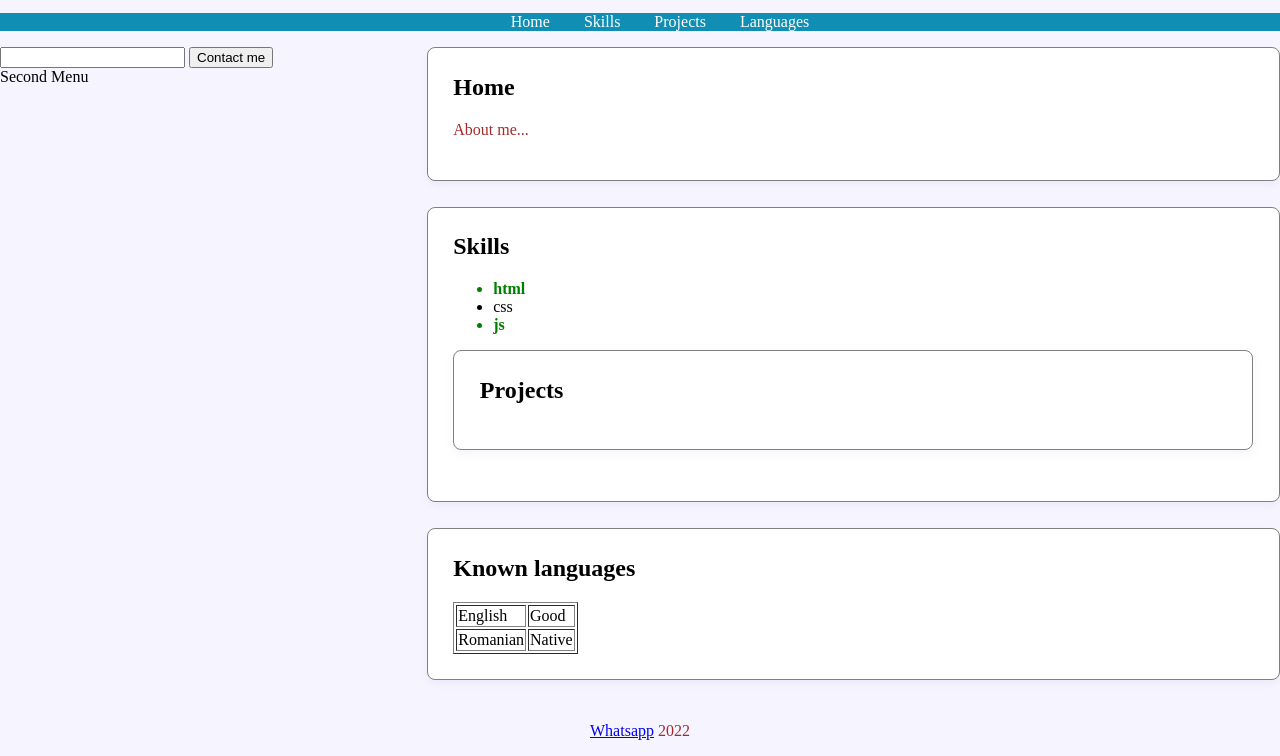
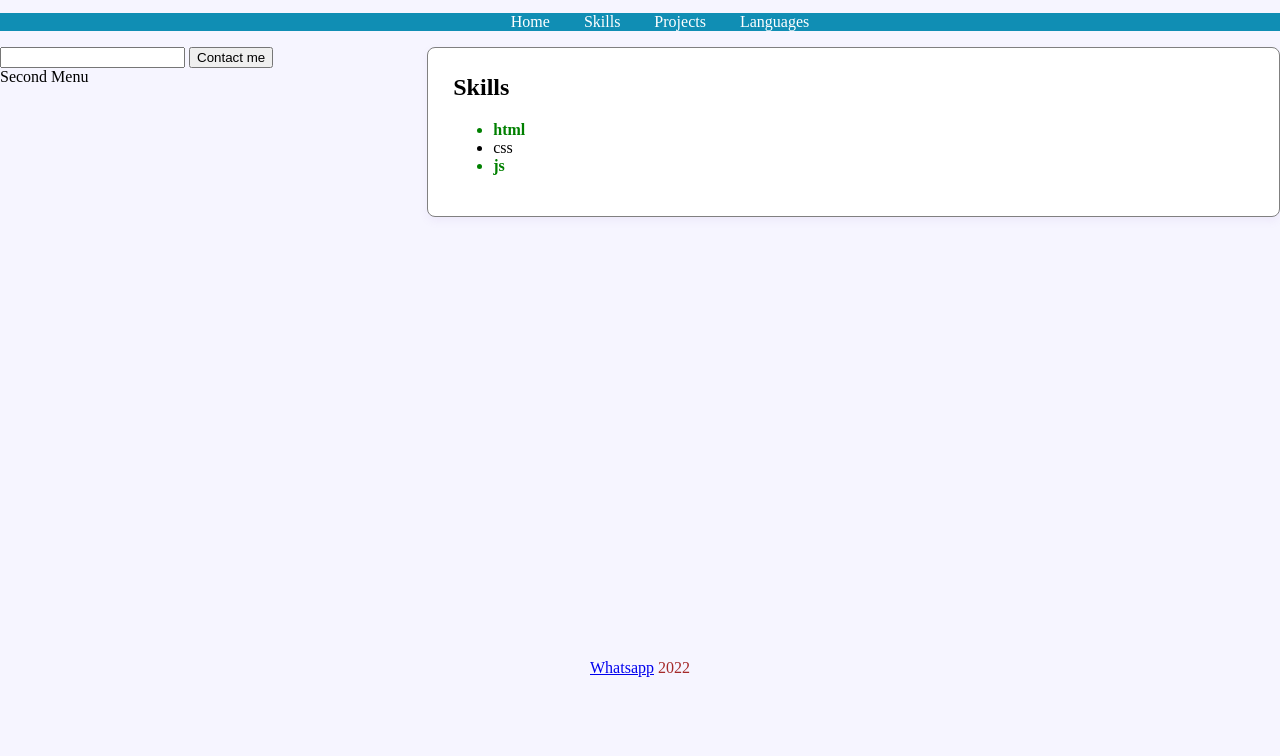
Before and after one commit to dianaat/dianaat.github.io, a plain HTML site: page index.html in a window 1280 px wide. Both pictures are taken after a click on the link "Skills". Shown: the part 107-863 px from the top of the page. After the commit the page ends 800 px from the top, so only its background shows below. Drawn offline with Linux system fonts and the light colour scheme.

Commit message:
onclick buttons

```diff
--- a/index.html
+++ b/index.html
@@ -21,10 +21,10 @@
 
         </div>
             <ul id="top-menu-bar" >
-            <li><a href="#">Home</a></li>
-            <li><a href="#">Skills</a></li>
-            <li><a href="#">Projects</a></li>
-            <li><a href="#">Languages</a></li>
+            <li><a href="#" onclick="showHomePage()">Home</a></li>
+            <li><a href="#" onclick="showSkillsPage()">Skills</a></li>
+            <li><a href="#" onclick="showProjectsPage()">Projects</a></li>
+            <li><a href="#" onclick="showLanguagesPage()" >Languages</a></li>
         </ul>
 
     </header>
@@ -41,27 +41,25 @@
          </div>
 
          <div id="main">
-            <div class="page" >
+            <div id="home" class="page" >
                 <h2>Home</h2>
                 <p>About me...</p>
             </div>
 
-
-            <div class="page" >
+            <div id="skills" class="page">
                 <h2>Skills</h2>
                 <ul>
                     <li class="favorite" >html</li>
                     <li>css</li>
                     <li class="favorite" style="font-weight: bold; border-left: 150cm;" >js</li>
                 </ul>
-
-                <div class="page">
-                    <h2>Projects</h2>
-                </div>
-
             </div>
 
-            <div class="page" >
+            <div id="projects" class="page">
+                <h2>Projects</h2>
+            </div>
+
+            <div id="languages" class="page" >
                 <h2>Known languages</h2>
 
                 <table border="1" >
--- a/index.js
+++ b/index.js
@@ -19,3 +19,33 @@ console.warn(mottoElement.innerHTML);
 
 // mottoElement.innerHTML = mottoElement.innerHTML + " & " + jobTitle;
 mottoElement.innerHTML += " & " + jobTitle;
+
+function showHomePage() {
+  document.getElementById("home").style.display = "block";
+  document.getElementById("skills").style.display = "none";
+  document.getElementById("projects").style.display = "none";
+  document.getElementById("languages").style.display = "none";
+}
+
+function showSkillsPage() {
+  document.getElementById("home").style.display = "none";
+  document.getElementById("skills").style.display = "block";
+  document.getElementById("projects").style.display = "none";
+  document.getElementById("languages").style.display = "none";
+}
+
+function showProjectsPage() {
+  document.getElementById("projects").style.display = "block";
+  document.getElementById("skills").style.display = "none";
+  document.getElementById("home").style.display = "none";
+  document.getElementById("languages").style.display = "none";
+}
+
+function showLanguagesPage() {
+  document.getElementById("languages").style.display = "block";
+  document.getElementById("skills").style.display = "none";
+  document.getElementById("home").style.display = "none";
+  document.getElementById("projects").style.display = "none";
+}
+
+showHomePage();
```
